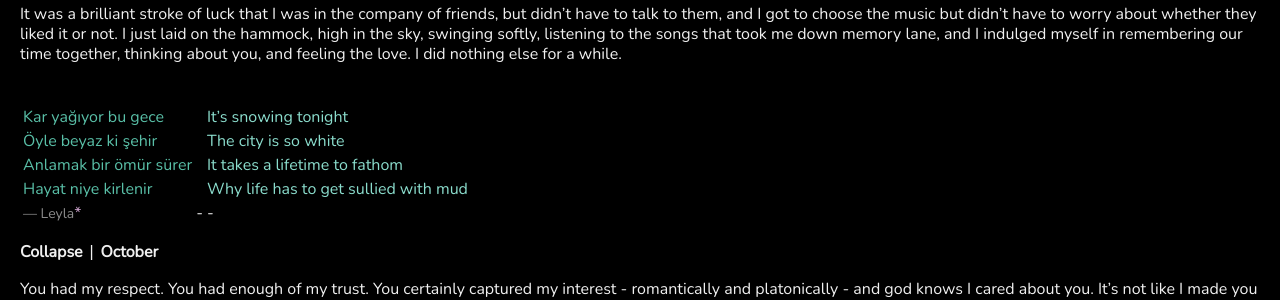
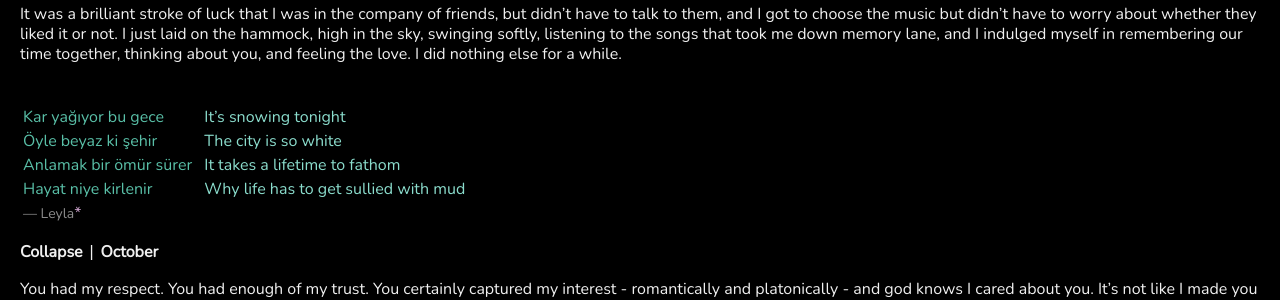
Before and after one commit to olivecarambola/logbook, a Jekyll site: the page built from _posts/2022-06-16-onefullcycle.md, in a window 1280 px wide. Shown: the part 1438-1738 px from the top of the page. Built offline with Jekyll 4.4.1, drawn with Linux system fonts in a browser that asks for light colours; some web fonts are replaced.

Commit message:
Update 2022-06-16-onefullcycle.md

```diff
--- a/_posts/2022-06-16-onefullcycle.md
+++ b/_posts/2022-06-16-onefullcycle.md
@@ -58,7 +58,7 @@ It was a brilliant stroke of luck that I was in the company of friends, but didn
 |<span class="text-body-qtdark">Öyle beyaz ki şehir</span>| |<span class="text-body-quote">The city is so white  </span>|
 |<span class="text-body-qtdark">Anlamak bir ömür sürer</span>| |<span class="text-body-quote">It takes a lifetime to fathom  </span>|
 |<span class="text-body-qtdark">Hayat niye kirlenir</span>| |<span class="text-body-quote">Why life has to get sullied with mud</span>|
-|<span class="text-body-credit">— Leyla</span><span class="annotated" data-note="By Ezginin Günlüğü, from the album ''Aşk Yüzünden'', 1998.">*</span>|-|-|
+|<span class="text-body-credit">— Leyla</span><span class="annotated" data-note="By Ezginin Günlüğü, from the album ''Aşk Yüzünden'', 1998.">*</span>| | |
 
 **Collapse** `|` **October**
 
```
